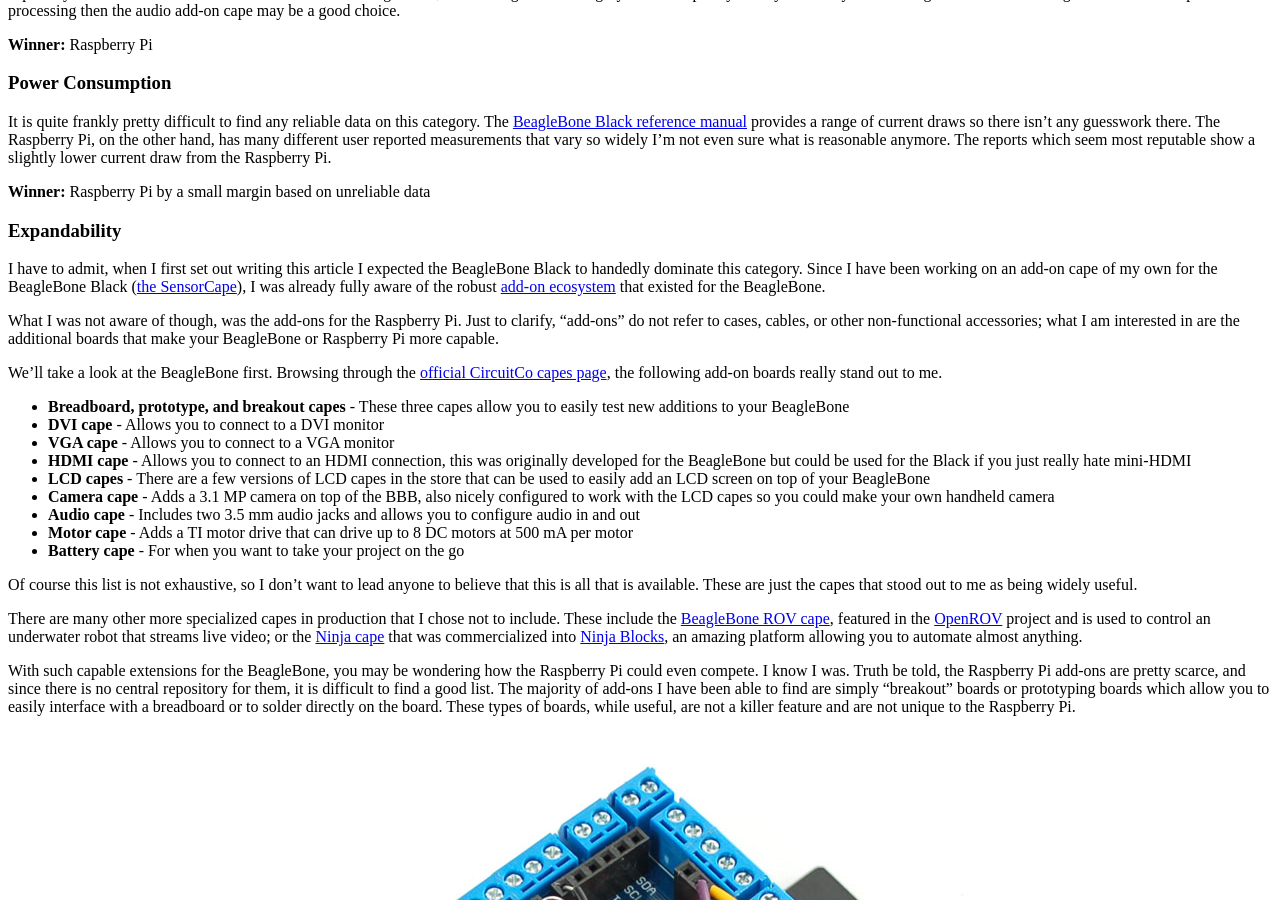
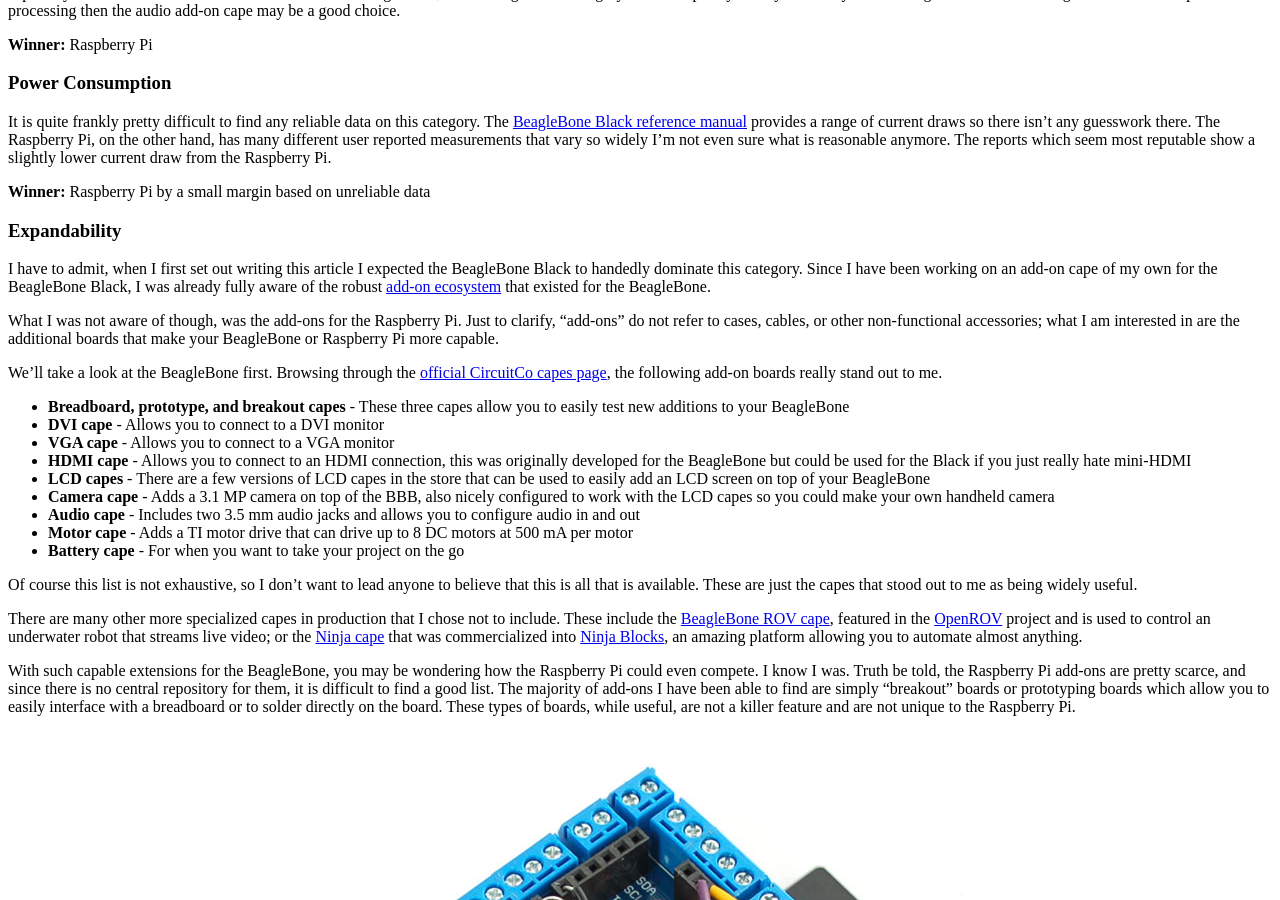
Before and after one commit to LeonardMH/michaelhleonard.com, a Jekyll site: the page built from _posts/2013-07-18-raspberry-pi-or-beaglebone-black.markdown, in a window 1280 px wide and 900 px high, scrolled down 5945 px. Built offline with Jekyll 4.4.1, drawn with Linux system fonts in a browser that asks for light colours.

```diff
--- a/_posts/2013-07-18-raspberry-pi-or-beaglebone-black.markdown
+++ b/_posts/2013-07-18-raspberry-pi-or-beaglebone-black.markdown
@@ -260,9 +263,16 @@ It is quite frankly pretty difficult to find any reliable data on this category.
 
 ### Expandability
 
-I have to admit, when I first set out writing this article I expected the BeagleBone Black to handedly dominate this category. Since I have been working on an add-on cape of my own for the BeagleBone Black (<a title="SensorCape for BeagleBone Black – Project Page" href="http://www.michaelhleonard.com/projects/sensorcape/">the SensorCape</a>), I was already fully aware of the robust <a href="http://beagleboard.org/cape">add-on ecosystem</a> that existed for the BeagleBone.
+I have to admit, when I first set out writing this article I expected the
+BeagleBone Black to handedly dominate this category. Since I have been working
+on an add-on cape of my own for the BeagleBone Black, I was already fully aware
+of the robust <a href="http://beagleboard.org/cape">add-on ecosystem</a> that
+existed for the BeagleBone.
 
-What I was not aware of though, was the add-ons for the Raspberry Pi. Just to clarify, "add-ons" do not refer to cases, cables, or other non-functional accessories; what I am interested in are the additional boards that make your BeagleBone or Raspberry Pi more capable.
+What I was not aware of though, was the add-ons for the Raspberry Pi. Just to
+clarify, "add-ons" do not refer to cases, cables, or other non-functional
+accessories; what I am interested in are the additional boards that make your
+BeagleBone or Raspberry Pi more capable.
 
 We'll take a look at the BeagleBone first. Browsing through the <a href="http://circuitco.com/support/index.php?title=BeagleBone_Capes">official CircuitCo capes page</a>, the following add-on boards really stand out to me.
 
--- a/_posts/2013-07-24-choosing-eda-software.markdown
+++ b/_posts/2013-07-24-choosing-eda-software.markdown
@@ -79,7 +79,7 @@ For various reasons, I ultimately decided on KiCad, but since this isn't a compa
 [2]: http://www.kicad-pcb.org/
 [3]: http://www.gpleda.org/
 [4]: http://www.expresspcb.com/index.htm
-[5]: http://www.designspark.com/eng/page/designspark-pcb-home-page
+[5]: https://www.rs-online.com/designspark/pcb-software
 [6]: http://www.diptrace.com/
 [7]: http://www.sunstone.com/pcb123.aspx
 [8]: http://www.numberone.com/easypc.asp
```
Also changed, not shown: other parts of _posts/2013-07-18-raspberry-pi-or-beaglebone-black.markdown (+4 -1 lines), _posts/2013-07-24-electrical-schematic-best-practices.markdown (+62 -9 lines), _posts/2013-07-24-pcb-layout-best-practices.markdown (+4 -3 lines), assets/posts/electrical-schematic-best-practices/1.png (added), assets/posts/electrical-schematic-best-practices/2.png (added), assets/posts/electrical-schematic-best-practices/3.png (added), assets/posts/electrical-schematic-best-practices/4.png (added), assets/posts/electrical-schematic-best-practices/5.png (added).
